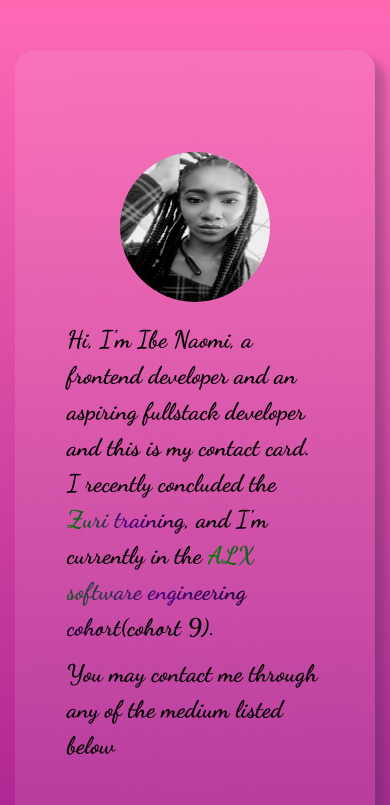
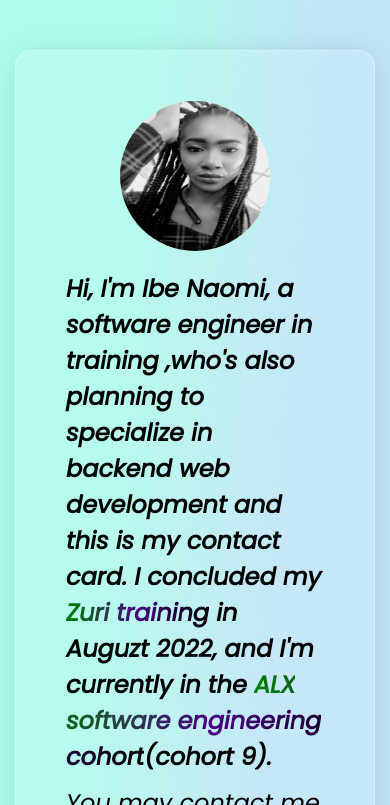
Before and after one commit to Amarajah/contact-me, a plain HTML site: page index.html in a window 390 px wide. Shown: the top 805 px of the page. Drawn offline with Linux system fonts and the light colour scheme.

Commit message:
'updates'

```diff
--- a/index.html
+++ b/index.html
@@ -15,7 +15,7 @@
             <img src="IMG_20211127_144642_423~2.jpg" id="my-image" >
         </div>
         <div class="writeup">
-            <h3 class="one">Hi, I'm Ibe Naomi, a frontend developer and an aspiring fullstack developer and this is my contact card. I recently concluded the <a href="training.zuri.team"><b class="b">Zuri training</b></a>, and I'm currently in the <a href="alx.africa"><b class="b">ALX software engineering cohort</b></a>(cohort 9).</h3>
+            <h3 class="one">Hi, I'm Ibe Naomi, a software engineer in training ,who's also planning to specialize in backend web development and this is my contact card. I concluded my <a href="training.zuri.team"><b class="b">Zuri training</b></a> in Auguzt 2022, and I'm currently in the <a href="alx.africa"><b class="b">ALX software engineering cohort</b></a>(cohort 9).</h3>
             <p class="two">You may contact me through any of the medium listed below </p>
         </div>
         <div class="icon">
--- a/style.css
+++ b/style.css
@@ -1,11 +1,12 @@
-@import url('https://fonts.googleapis.com/css2?family=Dancing+Script:wght@700&family=Open+Sans:wght@400;700&family=Poppins&display=swap');
+@import url('https://fonts.googleapis.com/css2?family=Outfit:wght@100;200;300;400;500;600;700;800;900&family=Poppins:ital@1&display=swap');
+
 *{
     margin: 0;
     padding: 0;
     box-sizing: border-box;
 }
 body{
-    background-image:linear-gradient(hotpink,purple) ;
+    background-image: linear-gradient( 95.2deg, rgba(173,252,234,1) 26.8%, rgba(192,229,246,1) 64% );
 }
 main{
     padding-top: 150px;
@@ -21,10 +22,10 @@ main{
     border-radius: 200px;
 }
 #logo{
-    height: 30px;
+    height: 40px;
 }
 #logo:hover{
-    height: 40px;
+    height: 50px;
 }
 a{
     text-decoration: none;
@@ -48,9 +49,10 @@ ul{
     margin-left: 200px;
     margin-right: 200px;
     border-radius: 20px;
-    backdrop-filter: blur(70px);
-    border: 2px solid transparent;
-    box-shadow: 10px 10px 10px rgba(45,55,68,0.30);
+    backdrop-filter: blur(5px);
+    -webkit-backdrop-filter: blur(5px);
+    border: 1px solid rgba(255, 255, 255, 0.3);
+    box-shadow: 0 4px 30px rgba(0, 0, 0, 0.1);
     line-height: 1.5;
 }
 .b{
@@ -67,15 +69,14 @@ a{
 }
 .one{
    text-justify: newspaper;
-   font-family: 'Dancing Script', cursive;
+   font-family: 'Poppins', cursive;
    font-size: 1.5rem;
 }
 .two{
     padding: 10px 0px;
-    font-family: 'Dancing Script', cursive;
+    font-family: 'Poppins', cursive;
     font-size: 1.5rem;
 }
-<<<<<<< HEAD
 #message{
     margin-top: 60px;
     display: flex;
@@ -93,7 +94,7 @@ a{
 .mail::placeholder{
     text-align: center;
     color: black;
-    font-family: 'Dancing Script', cursive;
+    font-family: 'Poppins', cursive;
     font-size: 25px;
 }
 .button{
@@ -105,9 +106,10 @@ a{
     background-color: transparent;
     height: 10vh;
     width: 150px;
-    font-family: 'Dancing Script', cursive;
+    font-family: 'Poppins', cursive;
     border-radius: 50px;
     font-size: 25px;
+    border: 1px solid black;
 }
 #but:hover{
     background-color: black;
@@ -115,35 +117,33 @@ a{
     font-size: 30px;
     width: 200px;
 }
+
 @media only screen and (max-width:1080px){
-=======
-@media only screen and (max-width:800px){
->>>>>>> 6f0fafcd39de7ea9d3e610952806e8f4c790acb3
     main{
         padding-top: 100px;
         padding-bottom: 100px;
     }
     .all{
-<<<<<<< HEAD
+
         background-color: rgba(255,255,255,0.1);
-=======
-        background-color: aliceblue;
->>>>>>> 6f0fafcd39de7ea9d3e610952806e8f4c790acb3
         padding-top: 100px;
         padding-bottom: 100px;
         margin-left: 20px;
         margin-right: 20px;
         border-radius: 20px;
-        backdrop-filter: blur(70px);
-        border: 2px solid transparent;
-        box-shadow: 10px 10px 10px rgba(45,55,68,0.30);
+        box-shadow: 0 4px 30px rgba(0, 0, 0, 0.1);
+        border: 1px solid rgba(255, 255, 255, 0.3);
+        box-shadow: 0 4px 30px rgba(0, 0, 0, 0.1);
+        backdrop-filter: blur(5px);
+        -webkit-backdrop-filter: blur(5px);
+        border: 1px solid rgba(255, 255, 255, 0.3);
         line-height: 1.5;
     }
     #logo{
-        height: 25px;
+        height: 35px;
     }
     #logo:hover{
-        height: 35px;
+        height: 45px;
     }
     .ul li{
         padding: 0.5rem;
@@ -162,23 +162,18 @@ a{
         overflow-x: hidden;
     }
     .all{
-<<<<<<< HEAD
         background-color: rgba(255,255,255,0.1);
-=======
-        background-color: aliceblue;
->>>>>>> 6f0fafcd39de7ea9d3e610952806e8f4c790acb3
         padding-top: 50px;
         padding-bottom: 50px;
         margin-left: 15px;
         margin-right: 15px;
-<<<<<<< HEAD
         border-radius: 20px;
-        backdrop-filter: blur(70px);
-        border: 2px solid transparent;
-        box-shadow: 10px 10px 10px rgba(45,55,68,0.30);
+        border-radius: 16px;
+        box-shadow: 0 4px 30px rgba(0, 0, 0, 0.1);
+        backdrop-filter: blur(5px);
+        -webkit-backdrop-filter: blur(5px);
+        border: 1px solid rgba(255, 255, 255, 0.3);
         line-height: 1.5;
-=======
->>>>>>> 6f0fafcd39de7ea9d3e610952806e8f4c790acb3
     }
     #my-image{
         width: 150px;
@@ -186,10 +181,10 @@ a{
         border-radius: 100px;
     }
     #logo{
-        height: 15px;
+        height: 25px;
     }
     #logo:hover{
-        height: 25px;
+        height: 40px;
         }
     .ul li{
         padding: 0.3rem;
```
